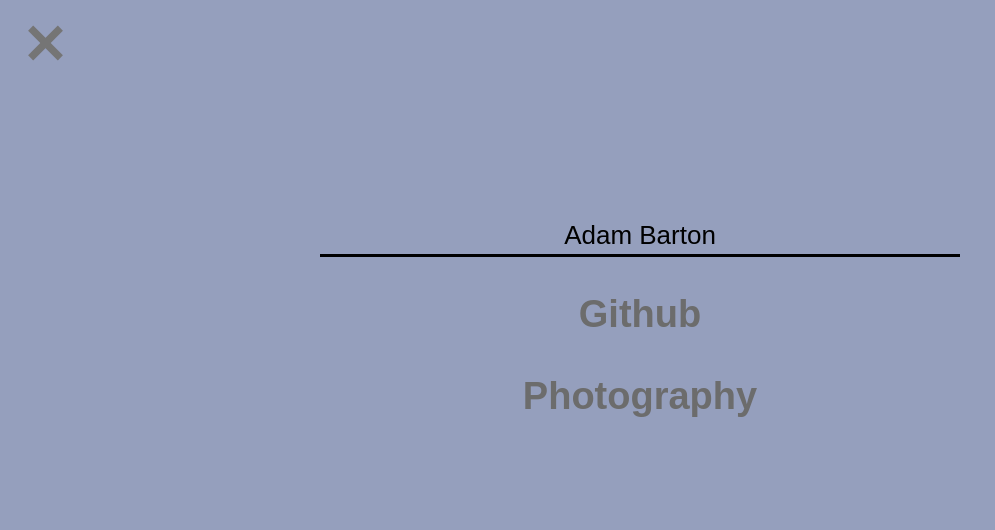
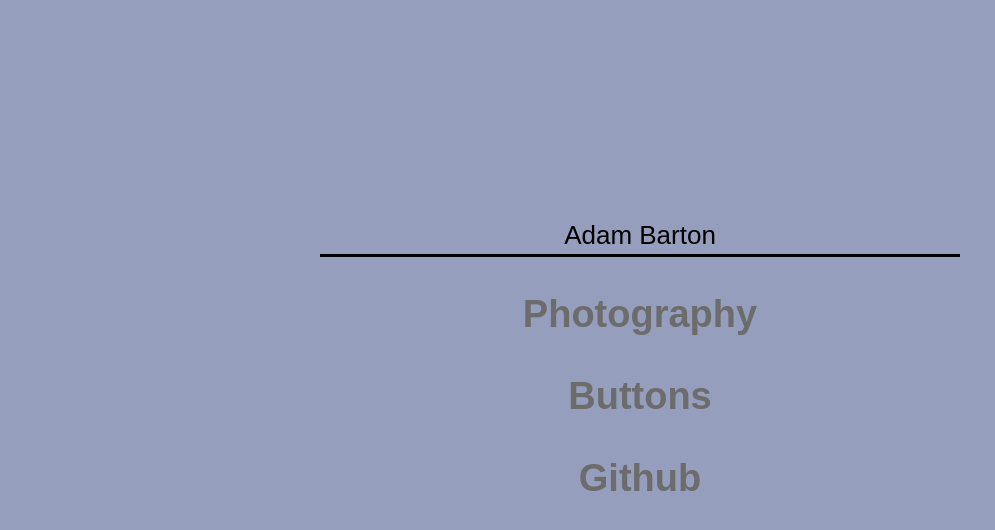
Before and after one commit to Stygain/css-loaders, a React (Create React App) app: page / in a window 1280 px wide. Both pictures are taken after a click on the element 45 px from the left and 43 px from the top of the page. Shown: the top 530 px of the page, without its empty margins (0-995 px from the left). Built offline with nearby package versions, Linux system fonts and the light colour scheme.

Commit message:
Updated menu for new website.

```diff
--- a/src/Menu.js
+++ b/src/Menu.js
@@ -12,8 +12,8 @@
     @import url('https://fonts.googleapis.com/css?family=Spartan&display=swap');
     font-family: 'Spartan', sans-serif;
 
-    position: absolute;
-    z-index: 2;
+    position: fixed;
+    z-index: 15;
     opacity: 0%;
     background-color: ${currMenuColor};
     text-align: center;
@@ -100,6 +100,10 @@
       transition: 0.8s ease-in-out 1.4s;
     }
 
+    .menu.open .item:nth-child(4) {
+      transition: 0.8s ease-in-out 1.8s;
+    }
+
     .item:nth-child(1) {
       margin-top: 20px;
       margin-bottom: 20px;
@@ -158,13 +162,18 @@
           Adam Barton
         </div>
         <div className="item link">
-          <a href="https://github.com/Stygain">
-            Github
+          <a href="https://stygain.github.io/northwestvision/">
+            Photography
           </a>
         </div>
         <div className="item link">
-          <a href="https://stygain.github.io/northwestvision/">
-            Photography
+          <a href="https://stygain.github.io/push-buttons/">
+            Buttons
+          </a>
+        </div>
+        <div className="item link">
+          <a href="https://github.com/Stygain">
+            Github
           </a>
         </div>
       </div>
--- a/src/index.js
+++ b/src/index.js
@@ -1,6 +1,5 @@
 /** @jsx jsx */
 import ReactDOM from 'react-dom';
-import { BrowserRouter } from 'react-router-dom';
 import * as serviceWorker from './serviceWorker';
 import { jsx, Global, css } from '@emotion/core';
 
@@ -22,9 +21,7 @@
   <div>
     <Global styles={globalStyles} />
     <Provider store={store}>
-      <BrowserRouter>
-        <App />
-      </BrowserRouter>
+      <App />
     </Provider>
   </div>, document.getElementById('root'));
 
```
